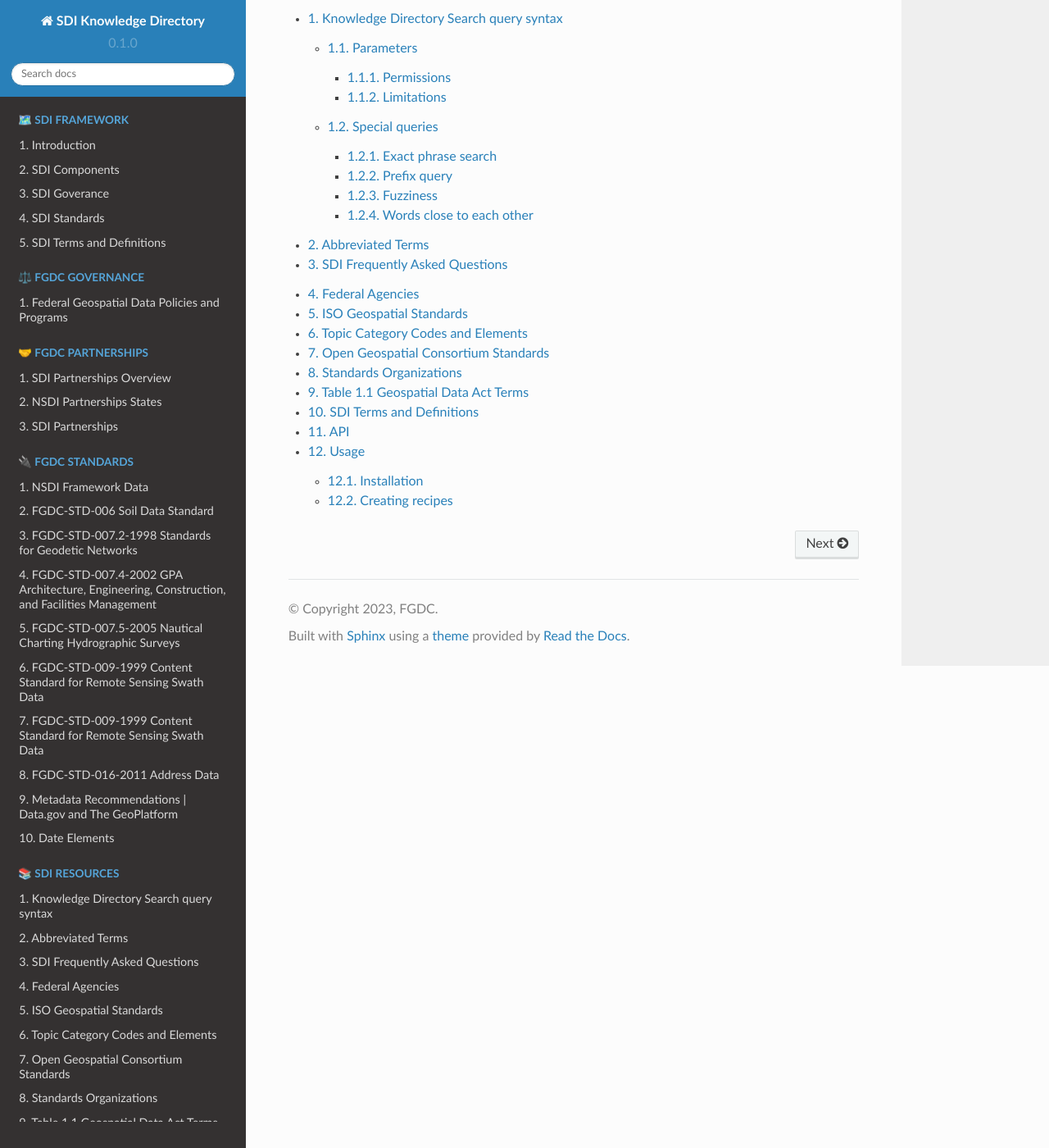
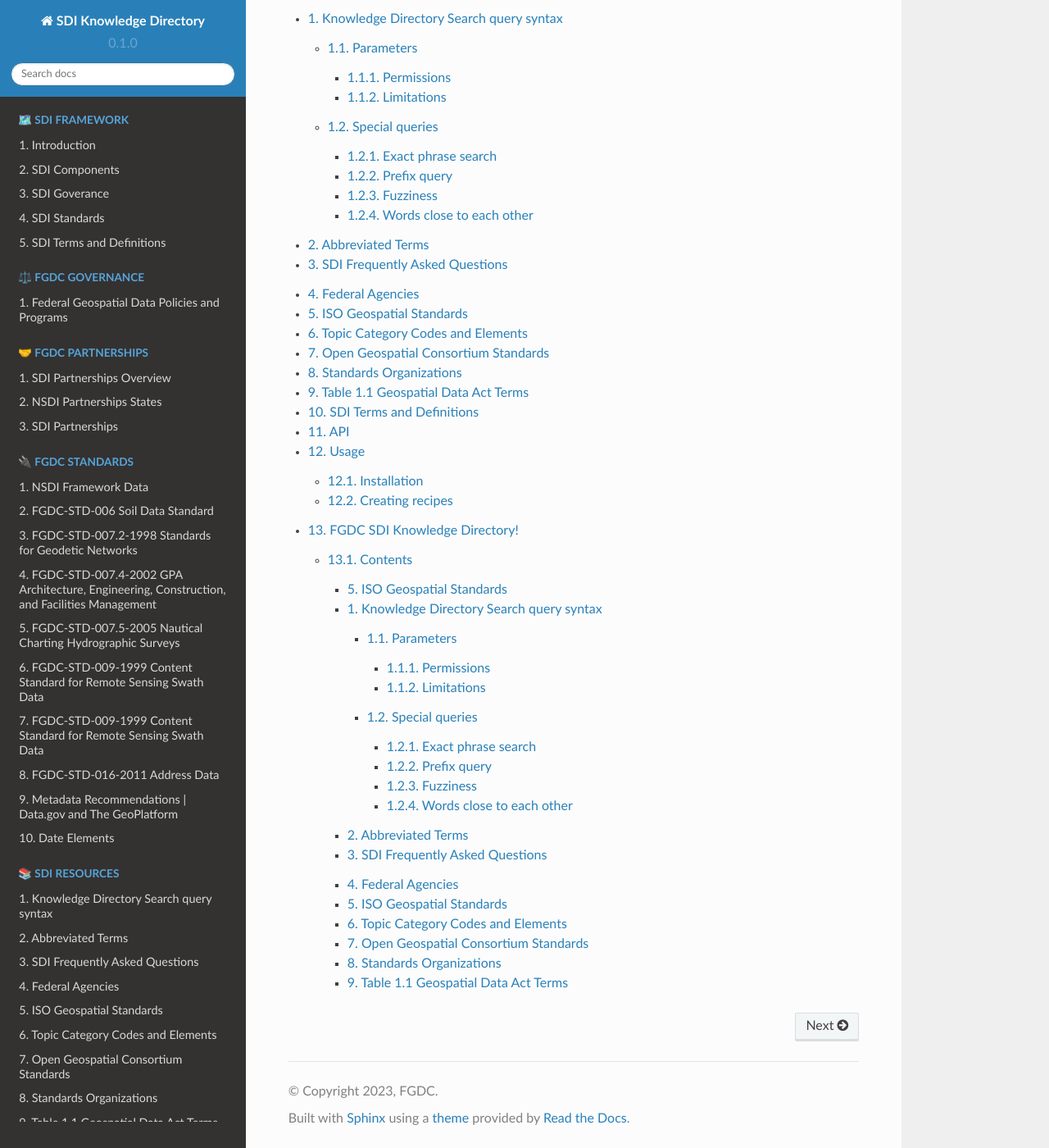
Before and after one commit to fgdcgov/sdi, a Sphinx documentation site: the page built from docs/source/index.rst, in a window 1280 px wide and 1400 px high, scrolled down 3379 px. Shown: the whole window at 82% size. Built offline with Sphinx 7.4.7 and the Read the Docs theme 2.0.0, drawn with Linux system fonts in a browser that asks for light colours; pages that are not in the unit, such as notebooks, are missing from menus; part of the change alters nothing that is shown.

```diff
--- a/docs/source/index.rst
+++ b/docs/source/index.rst
@@ -91,3 +91,4 @@ Contents
 
    api
    usage
+   /references/index.rst
```
